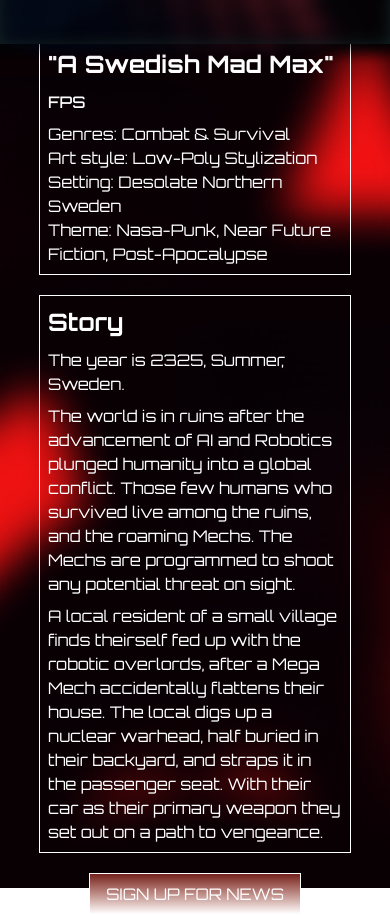
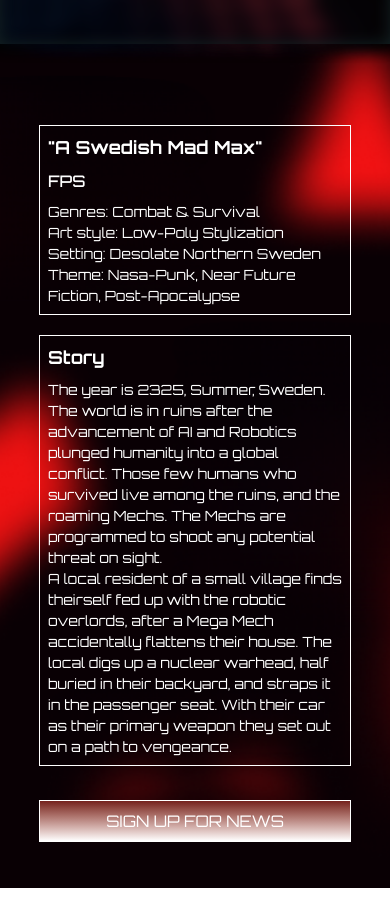
Before and after one commit to Alexander-Lindstroem/enginelight__web, a Next.js app: page / in a window 390 px wide. Shown: the part 800-1715 px from the top of the page. After the commit the page ends 1688 px from the top, so only its background shows below. Built offline with nearby package versions, Linux system fonts and the light colour scheme.

Commit message:
fixed mobile responsiveness for home page and adjusted buttons to be more uniform

```diff
--- a/src/components/DescriptionContent/index.tsx
+++ b/src/components/DescriptionContent/index.tsx
@@ -8,9 +8,9 @@ const DescriptionContent = () => {
         <div className="h-full flex flex-col gap-5 font-elmain justify-center">
           <div className="grow-1"></div>
           <div className="flex flex-col gap-2 border-white border md:w-1/2 w-full p-2">
-            <h2 className="text-elh2 font-bold">"A Swedish Mad Max"</h2>
+            <h2 className="md:text-elh2 text-elh4 font-bold">"A Swedish Mad Max"</h2>
             <h2 className="font-medium">FPS</h2>
-            <div>
+            <div className="text-elbodys">
               <p>Genres: Combat & Survival</p>
               <p>Art style: Low-Poly Stylization</p>
               <p>Setting: Desolate Northern Sweden</p>
@@ -19,7 +19,8 @@ const DescriptionContent = () => {
           </div>
 
           <div className="flex flex-col gap-2 border-white border md:w-1/2 w-full self-end p-2">
-            <h2 className="text-elh2 font-bold">Story</h2>
+            <h2 className="md:text-elh2 text-elh4 font-bold">Story</h2>
+            <div className="text-elbodys">
               <p>The year is 2325, Summer, Sweden.</p>
               <p>
                 The world is in ruins after the advancement of AI and Robotics plunged
@@ -35,7 +36,8 @@ const DescriptionContent = () => {
                 they set out on a path to vengeance.
               </p>
             </div>
-          <div className="flex flex-col justify-center grow-1">
+          </div>
+          <div className="flex flex-col justify-center grow-1 text-center">
             <NewsBtn hrefPath="/" btnTitle="SIGN UP FOR NEWS" />
           </div>
         </div>
--- a/src/components/NewsBtn/index.tsx
+++ b/src/components/NewsBtn/index.tsx
@@ -9,8 +9,8 @@ type Props = NewsBtnProps & HrefProps;
 
 const NewsBtn = ({btnTitle, hrefPath}: Props) => {
     return (
-        <div className="flex justify-center ">
-            <a className="border-white border-1 bg-gradient-to-b from-[#75201D] to-[#FFFFFF] hover:opacity-90 transition-colors p-2 px-4" href={hrefPath} target="_blank">{btnTitle}</a>
+        <div className="flex justify-center">
+            <a className="text-1xl border-white border-1 basis-xs bg-gradient-to-b from-[#75201D] to-[#FFFFFF] hover:opacity-90 transition-colors p-2 px-4" href={hrefPath} target="_blank">{btnTitle}</a>
         </div>
     )
 }
```
Lines whose indentation alone changed are shown as unchanged.
